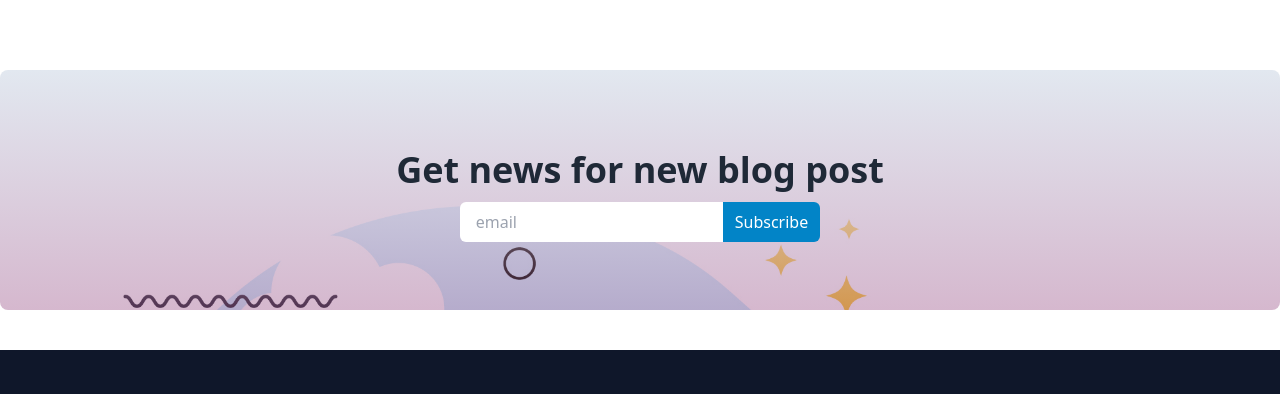
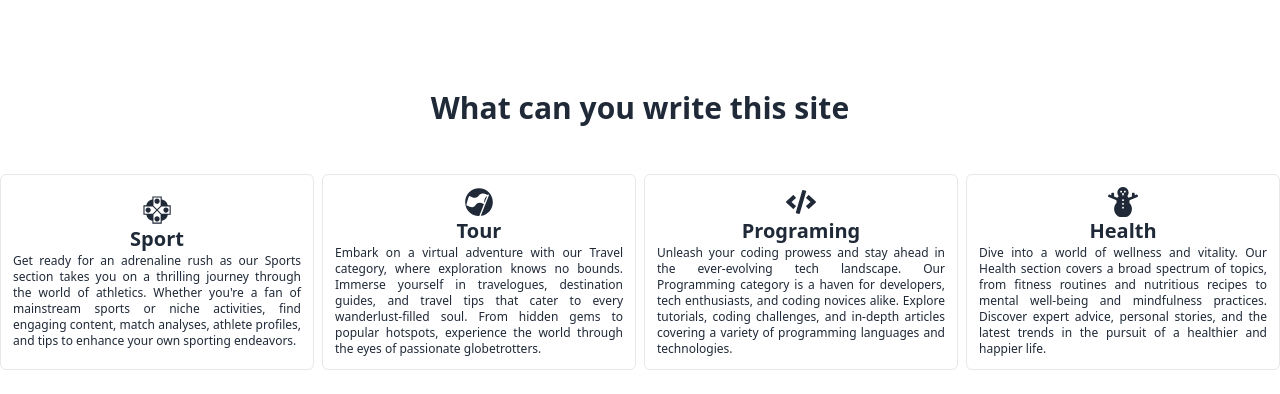
Before and after one commit to atikrahad/write-article-clientside, a React (Vite) app: page / in a window 1280 px wide. Shown: the part 494-888 px from the top of the page. Built offline with nearby package versions, Linux system fonts and the light colour scheme; no server answers.

Commit message:
adding category section

```diff
--- /dev/null
+++ b/src/Components/Category.jsx
@@ -0,0 +1,35 @@
+import { GiGamepadCross, GiBlackFlag } from "react-icons/gi";
+import { FaSnowman, FaCode } from "react-icons/fa";
+
+const Category = () => {
+    return (
+        <div className="py-10 space-y-4">
+            <h1 className="text-3xl  text-center font-semibold py-5">What can you write this site</h1>
+            <div className="max-w-7xl py-3 gap-2 grid grid-cols-1 lg:grid-cols-4 md:grid-cols-2  mx-auto">
+            <div className="flex p-3 border rounded-md flex-col items-center justify-center">
+                <GiGamepadCross className="text-3xl"></GiGamepadCross>
+                <h1 className="text-xl font-semibold">Sport</h1>
+                <p className="text-xs text-justify">Get ready for an adrenaline rush as our Sports section takes you on a thrilling journey through the world of athletics. Whether you're a fan of mainstream sports or niche activities, find engaging content, match analyses, athlete profiles, and tips to enhance your own sporting endeavors.</p>
+            </div>
+            <div className="flex p-3 border rounded-md flex-col items-center justify-center">
+                <GiBlackFlag className="text-3xl"></GiBlackFlag>
+                <h1 className="text-xl font-semibold">Tour</h1>
+                <p className="text-xs text-justify">Embark on a virtual adventure with our Travel category, where exploration knows no bounds. Immerse yourself in travelogues, destination guides, and travel tips that cater to every wanderlust-filled soul. From hidden gems to popular hotspots, experience the world through the eyes of passionate globetrotters.</p>
+            </div>
+            <div className="flex p-3 border rounded-md flex-col items-center justify-center">
+                <FaCode className="text-3xl"></FaCode>
+                <h1 className="text-xl font-semibold">Programing</h1>
+                <p className="text-xs text-justify">Unleash your coding prowess and stay ahead in the ever-evolving tech landscape. Our Programming category is a haven for developers, tech enthusiasts, and coding novices alike. Explore tutorials, coding challenges, and in-depth articles covering a variety of programming languages and technologies.</p>
+            </div>
+            <div className="flex p-3 border rounded-md flex-col items-center justify-center">
+                <FaSnowman className="text-3xl"></FaSnowman>
+                <h1 className="text-xl font-semibold">Health</h1>
+                <p className="text-xs text-justify">Dive into a world of wellness and vitality. Our Health section covers a broad spectrum of topics, from fitness routines and nutritious recipes to mental well-being and mindfulness practices. Discover expert advice, personal stories, and the latest trends in the pursuit of a healthier and happier life.</p>
+            </div>
+
+        </div>
+        </div>
+    );
+};
+
+export default Category;
--- a/src/Pages/Home.jsx
+++ b/src/Pages/Home.jsx
@@ -1,3 +1,4 @@
+import Category from "../Components/Category";
 import Header from "../Components/Header";
 import Recentblog from "../Components/Recentblog";
 import img from "../assets/Image/8850917.jpg";
@@ -25,6 +26,8 @@ const Home = () => {
 
       <Recentblog></Recentblog>
 
+      <Category></Category>
+
       <div
         style={{
           background: `linear-gradient(to bottom, rgba(226, 232, 240, .999999999), rgba(117, 19, 93, 0.3)), url(${img})`,
```
